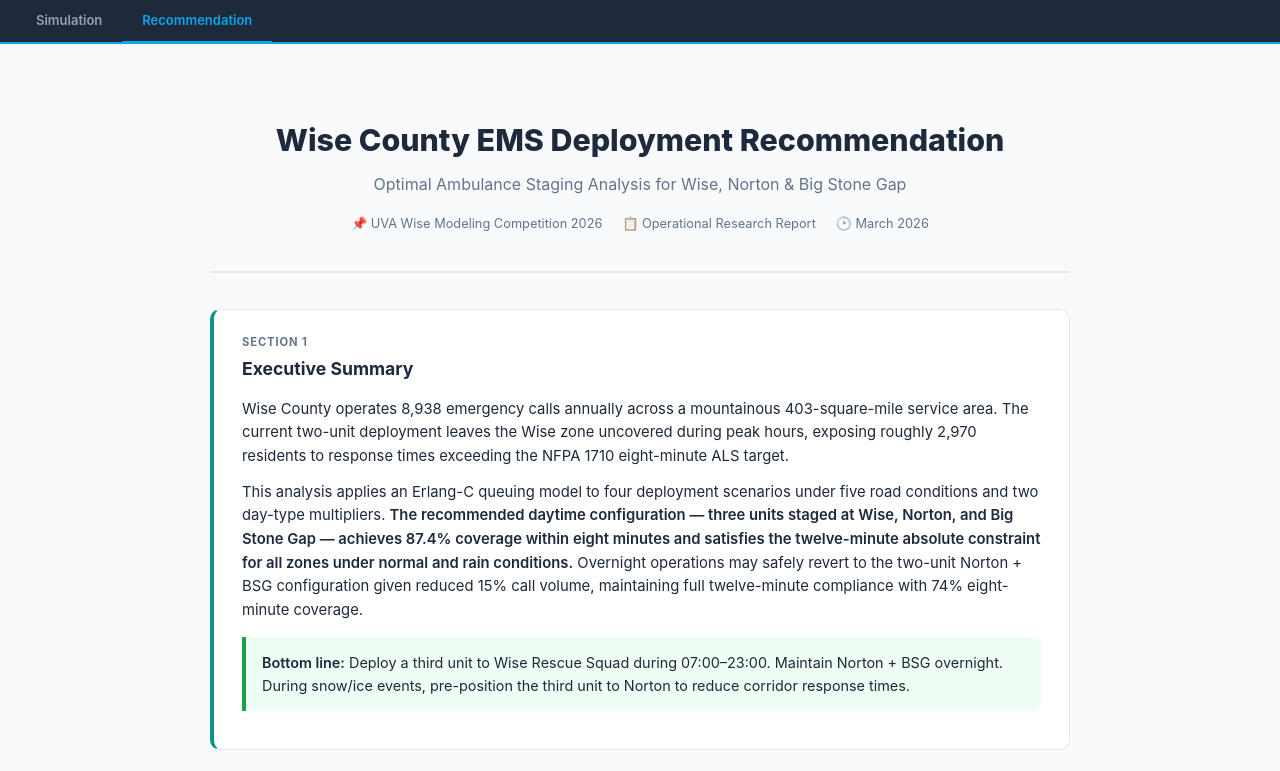
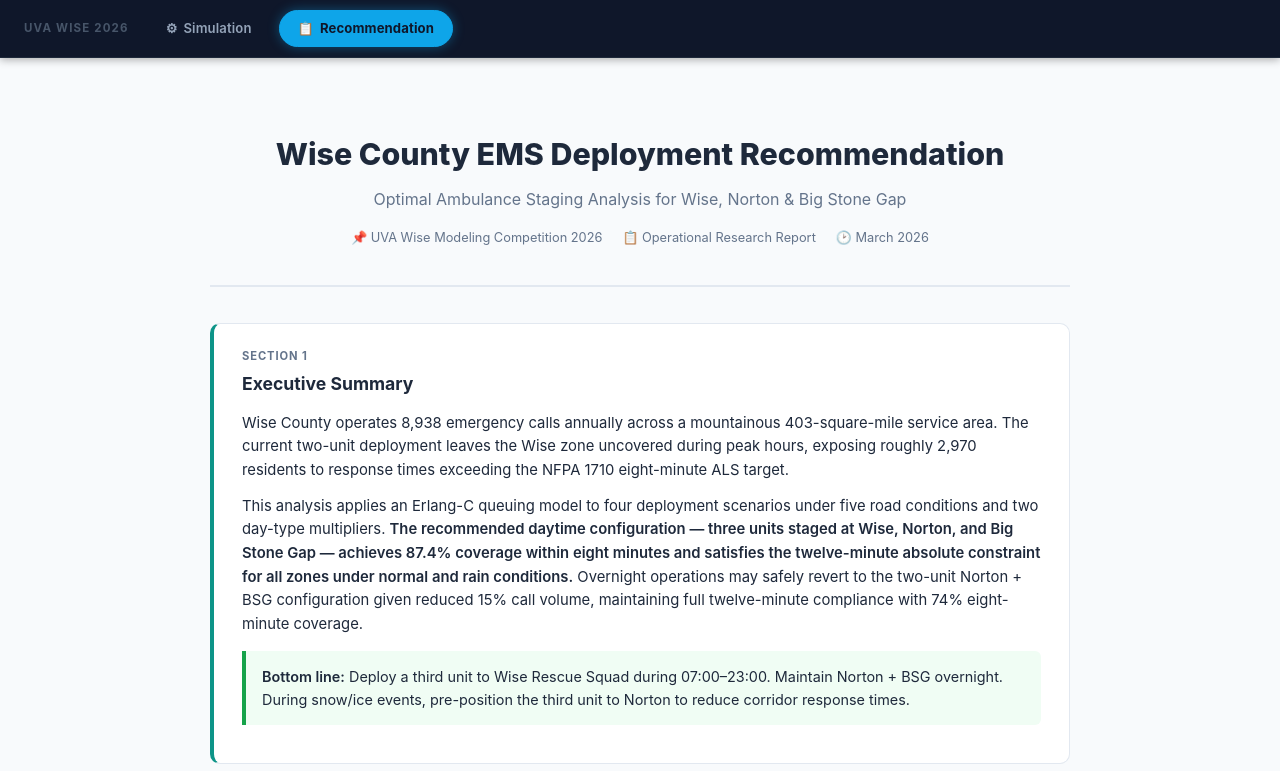
Before and after one commit to petergaublomme01-png/wise-county-ems-simulation, a plain HTML site: page recommendation.html in a window 1280 px wide. Shown: the top 771 px of the page. Drawn offline with Linux system fonts and the light colour scheme.

Commit message:
Restyle tab bar with dark navy background and pill-shaped active tab

```diff
--- a/recommendation.html
+++ b/recommendation.html
@@ -31,20 +31,58 @@
 
     /* ─── Tab Bar ─── */
     .page-tabs {
-      position: sticky; top: 0; z-index: 1000;
+      background: #0f172a;
+      padding: 10px 24px;
       display: flex;
-      background: #1e293b;
-      border-bottom: 2px solid #0ea5e9;
-      padding: 0 16px;
+      align-items: center;
+      justify-content: flex-start;
+      gap: 8px;
+      position: sticky;
+      top: 0;
+      z-index: 1000;
+      border-bottom: 1px solid #1e293b;
+      box-shadow: 0 2px 8px rgba(0,0,0,0.3);
+    }
+    .page-tabs-label {
+      color: #475569;
+      font-size: 0.72rem;
+      font-weight: 700;
+      text-transform: uppercase;
+      letter-spacing: 0.1em;
+      margin-right: 10px;
+      white-space: nowrap;
     }
     .page-tab {
-      display: inline-block; padding: 10px 20px;
-      font-size: 13px; font-weight: 600; color: #94a3b8;
-      text-decoration: none; border-bottom: 3px solid transparent;
-      margin-bottom: -2px; transition: color 0.2s;
+      display: inline-flex;
+      align-items: center;
+      gap: 6px;
+      padding: 7px 18px;
+      font-size: 0.82rem;
+      font-weight: 600;
+      color: #94a3b8;
+      text-decoration: none;
+      border-radius: 20px;
+      border: 1.5px solid transparent;
+      transition: all 0.2s ease;
+      letter-spacing: 0.01em;
+      white-space: nowrap;
     }
-    .page-tab:hover { color: #e2e8f0; }
-    .page-tab.active { color: #0ea5e9; border-bottom-color: #0ea5e9; }
+    .page-tab:hover {
+      color: #e2e8f0;
+      background: #1e293b;
+      border-color: #334155;
+    }
+    .page-tab.active {
+      color: #0f172a;
+      background: #0ea5e9;
+      border-color: #0ea5e9;
+      font-weight: 700;
+      box-shadow: 0 0 12px rgba(14,165,233,0.4);
+    }
+    .tab-icon {
+      font-size: 13px;
+      line-height: 1;
+    }
 
     /* ─── Layout ─── */
     .report-wrapper {
@@ -214,8 +252,13 @@
 <body>
 
 <nav class="page-tabs">
-  <a href="index.html"          class="page-tab">Simulation</a>
-  <a href="recommendation.html" class="page-tab active">Recommendation</a>
+  <span class="page-tabs-label">UVA Wise 2026</span>
+  <a href="index.html" class="page-tab">
+    <span class="tab-icon">⚙</span> Simulation
+  </a>
+  <a href="recommendation.html" class="page-tab active">
+    <span class="tab-icon">📋</span> Recommendation
+  </a>
 </nav>
 
 <div class="report-wrapper">
```
Also changed, not shown: index.html (+56 -12 lines).
